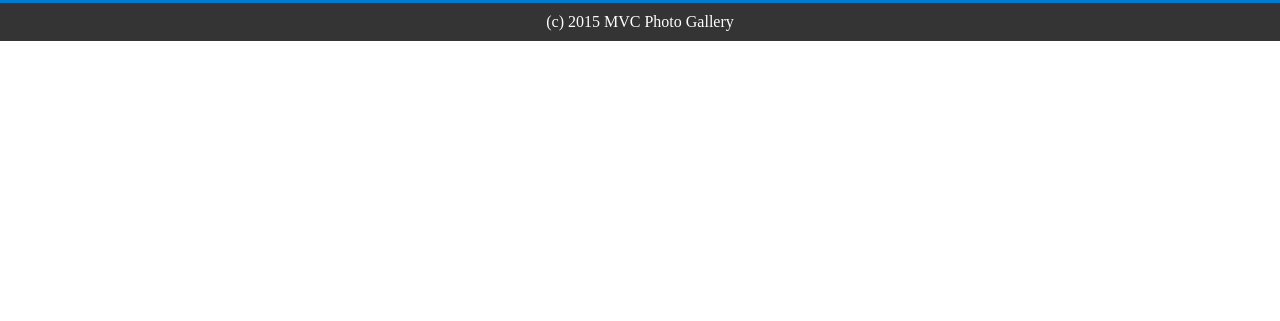
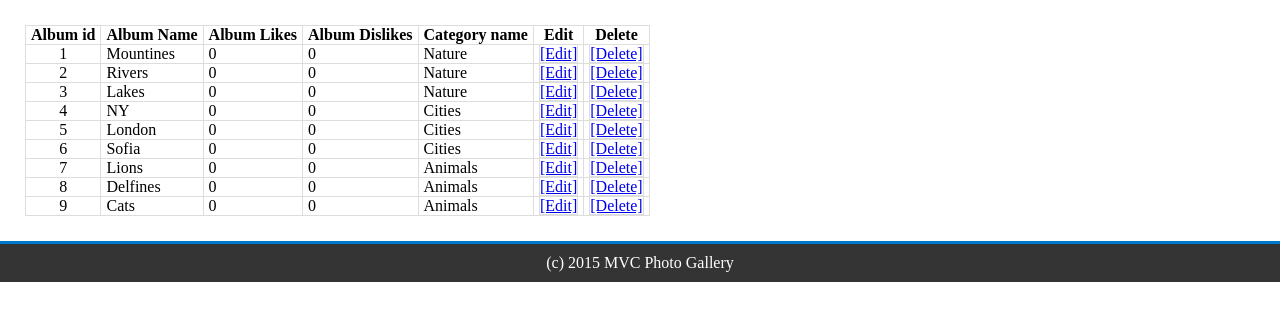
Before and after one commit to NikolayPaskulov/PhotoGallery-PHP, a PHP site: page /admin/albums in a window 1280 px wide. Shown: the part 247-568 px from the top of the page. Run offline with PHP 8.4, Linux system fonts and the light colour scheme; the visitor is signed in with stand-in values (Sample User, id 1); data comes from the database, SQL or seed files in the repository.

Commit message:
Add all admin views.

```diff
--- a/content/styles.css
+++ b/content/styles.css
@@ -240,3 +240,21 @@ form > input[type="submit"] {
     margin:0;
     margin-left: 4%;
 }
+
+
+table {
+    border-collapse: collapse;
+    margin: 25px;
+}
+
+table * {
+        border:1px solid #dddddd;
+}
+
+table td, table th {
+    padding: 0 5px;
+}
+
+table td:nth-child(1) , table th:nth-child(1)  {
+    text-align: center;
+}
--- a/controllers/AdminController.php
+++ b/controllers/AdminController.php
@@ -3,6 +3,7 @@
 class AdminController extends BaseController {
 
     protected function onInit() {
+    	$this->authorizeAdmin();
         $this->title = 'ADMIN';
         $this->adminModel = new adminModel();
         $this->categoriesModel = new CategoriesModel();
@@ -26,4 +27,37 @@ class AdminController extends BaseController {
 	public function comments() {
 		$this->comments = $this->commentsModel->getAll();
 	}
+
+	public function editCategories($id) {
+
+	}
+
+	public function deleteCategories($id) {
+
+	}
+
+	public function editAlbum($id) {
+
+	}
+
+	public function deleteAlbum($id) {
+
+	}
+
+	public function editPhoto($id) {
+
+	}
+
+	public function deletePhoto($id) {
+
+	}
+
+	public function editComment($id) {
+
+	}
+
+	public function deleteComment($id) {
+
+	}
+
 }
--- a/views/admin/albums.php
+++ b/views/admin/albums.php
@@ -0,0 +1,24 @@
+
+<table>
+	<tr>
+		<th>Album id</th>
+		<th>Album Name</th>
+		<th>Album Likes</th>
+		<th>Album Dislikes</th>
+		<th>Category name</th>
+		<th>Edit</th>
+		<th>Delete</th>
+	</tr>
+
+	<?php foreach ($this->viewBag['albums'] as $album) : ?>
+	<tr>
+		<td><?= $album['id']?></td>
+		<td><?= $album['name'] ?></td>
+		<td><?= $album['likes']?></td>
+		<td><?= $album['dislikes']?></td>
+		<td><?= $album['categoryName']?></td>
+		<td><a href="/admin/editAlbum/<?= $album['id']?>">[Edit]</a></td>
+		<td><a href="/admin/deleteAlbum/<?= $album['id']?>">[Delete]</a></td>
+	</tr>
+	<?php endforeach ?>
+</table>
```
Also changed, not shown: views/admin/categories.php (+18 -0 lines), views/admin/photos.php (+24 -0 lines).
